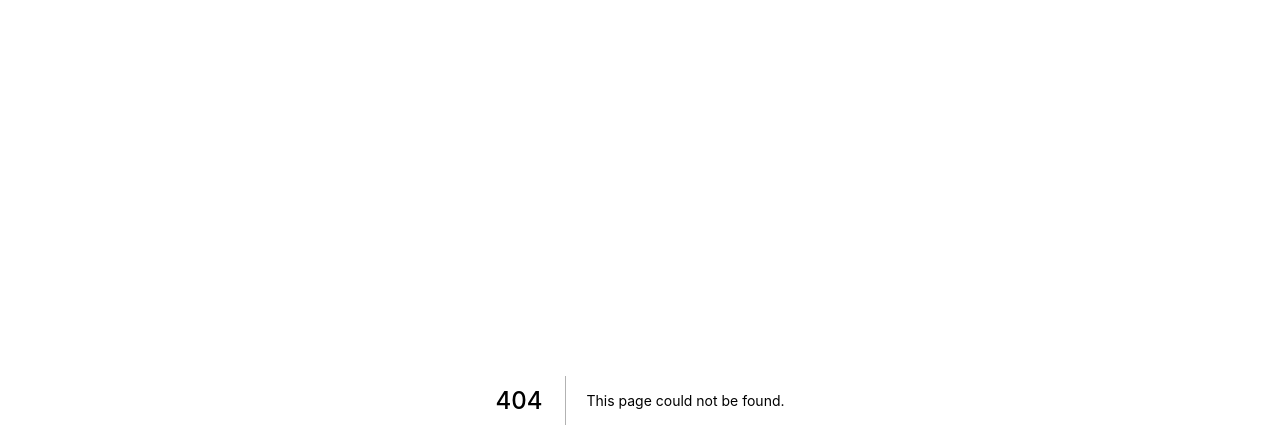
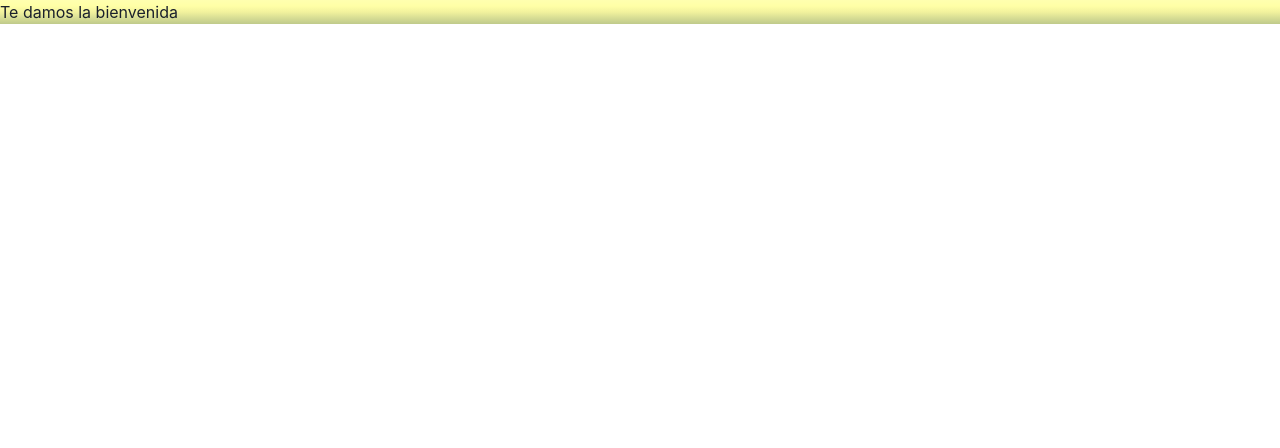
Before and after one commit to omarcresp/jackbnb, a Next.js app in the folder apps/jackbnb-fe/: page /Ingresar in a window 1280 px wide. Before the commit this address had no page. Shown: the top 448 px of the page. Built offline with nearby package versions, Linux system fonts and the light colour scheme.

Commit message:
some little changes

```diff
--- /dev/null
+++ b/apps/jackbnb-fe/src/components/secondaryForm/index.module.css
@@ -0,0 +1,7 @@
+.container {
+  background-color: blanchedalmond;
+  display: flex;
+  align-content: center;
+  text-align: center;
+  flex-direction: column;
+}
--- /dev/null
+++ b/apps/jackbnb-fe/src/pages/Ingresar.tsx
@@ -0,0 +1,3 @@
+import Ingresar from '../templates/Ingresar';
+
+export default Ingresar;
--- /dev/null
+++ b/apps/jackbnb-fe/src/templates/Ingresar/index.module.css
@@ -0,0 +1,6 @@
+.container {
+background-image: linear-gradient(180deg, #ffffaf 0, #ffffa6 25%, #f2f29d 50%, #d7dd94 75%, #bfca8b 100%);
+}
+.h1{
+
+}
--- /dev/null
+++ b/apps/jackbnb-fe/src/templates/Ingresar/index.tsx
@@ -0,0 +1,14 @@
+import React from 'react';
+import InStyles from './index.module.css'
+
+//la puta madre, creo que esta es la pagina en la que pongo los botones, dea
+
+const Ingresar = () => {
+  return(
+    <div className={InStyles.container}>
+      <h1 className={InStyles.h1}> Te damos la bienvenida </h1>
+    </div>
+  )
+}
+
+export default Ingresar
--- a/apps/jackbnb-fe/src/templates/Login/index.module.css
+++ b/apps/jackbnb-fe/src/templates/Login/index.module.css
@@ -1,3 +1,6 @@
 .container {
-background-image: linear-gradient(180deg, #ffffaf 0, #ffffa6 25%, #f2f29d 50%, #d7dd94 75%, #bfca8b 100%);
+  background-color: white;
+  margin: 0;
+  display: flex;
+  text-align: center;
 }
--- a/apps/jackbnb-fe/src/templates/Login/index.tsx
+++ b/apps/jackbnb-fe/src/templates/Login/index.tsx
@@ -1,14 +1,11 @@
 import React from 'react';
-import loginStyles from './index.module.css'
+
 
 
 
 const Login = () => {
   return(
-    <div className={loginStyles.container}>
 
-
-    </div>
   )
 }
 
```
Also changed, not shown: apps/jackbnb-fe/src/components/secondaryForm/index.tsx (added, +14 -0 lines).
